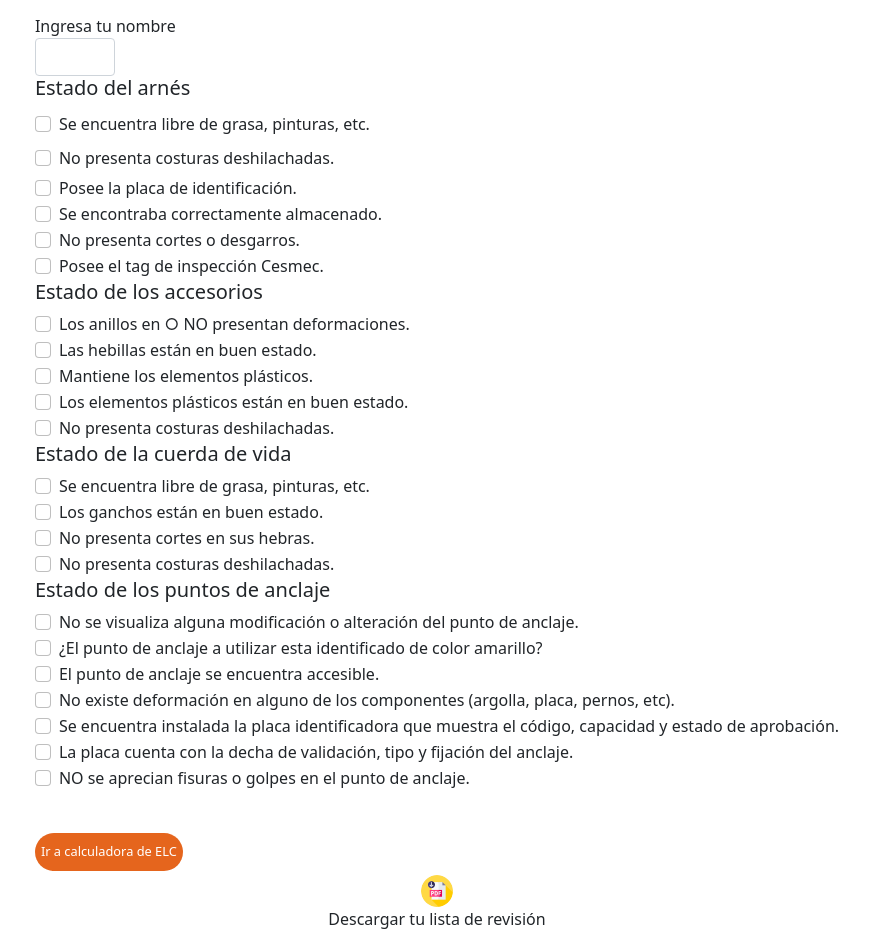
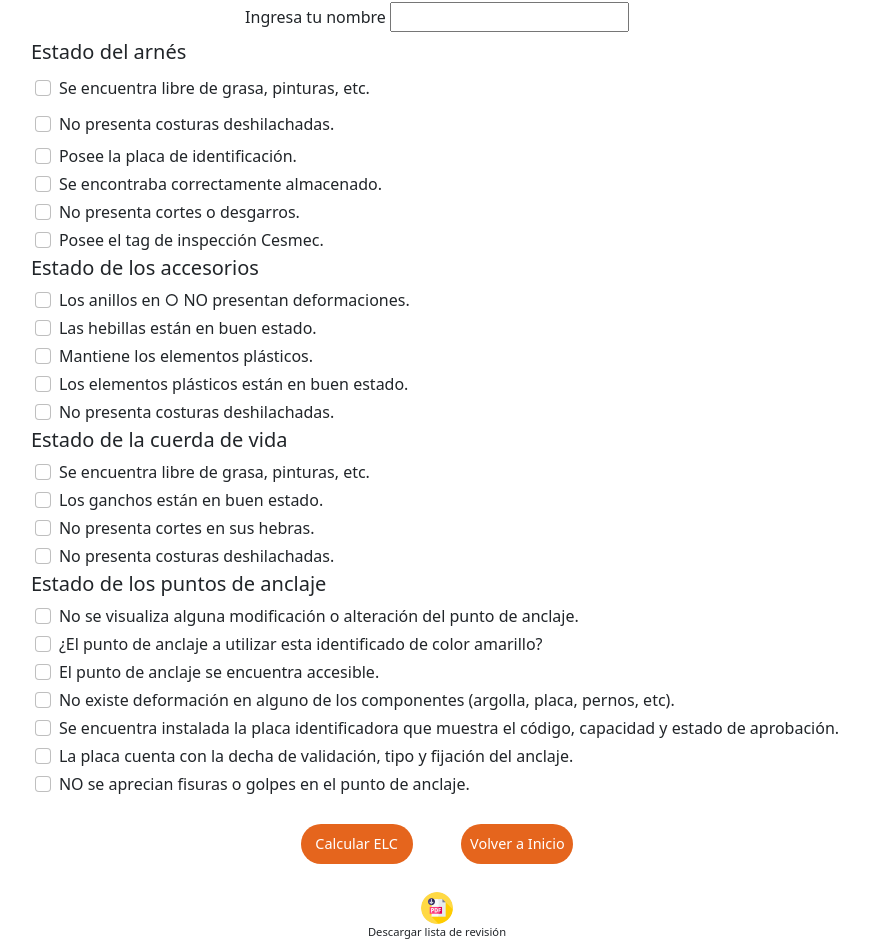
Before and after one commit to emmiraffo/desafio-bhp, a React (Create React App) app: page /checklist in a window 1280 px wide. Shown: the part 167-1119 px from the top of the page, without its empty margins (203-1072 px from the left). Built offline with nearby package versions, Linux system fonts and the light colour scheme.

Commit message:
se agrega info a punto de anclaje

```diff
--- a/src/components/Calculator.jsx
+++ b/src/components/Calculator.jsx
@@ -20,7 +20,7 @@ function Calculator(props) {
         }
     }
 
-    return <div className="container">
+    return <div className="container-calculator">
         <img src="https://firebasestorage.googleapis.com/v0/b/elc-bhp.appspot.com/o/bhp_orn_rgb_pos%5B1%5D.png?alt=media&token=e67982c5-67f2-4153-9201-a18c75117eff" alt="logo" width="100px" />
         <h1 className="name">CALCULADORA</h1>
         <p  >ELC</p>
--- a/src/components/CheckList.css
+++ b/src/components/CheckList.css
@@ -7,15 +7,16 @@
 
 }
 
-.btn-calculator{
+.btn-checklist{
     align-self: center;
     background-color: #E5651D;
-    font-size: 0.8em;
-    height: 3em;
+    font-size: 0.9em;
+    height: 2.5rem;
+    width: 7rem;
     border-radius: 50px;
     color: white;
     border: none;
-    margin-top: 5%;
+    margin: 3%;
 
 }
 .btn-pdf{
@@ -25,3 +26,7 @@
     height: 32px;
     border-radius: 20px;
 }
+.text-pdf{
+    font-size: 0.7rem;
+
+}
--- a/src/components/CheckList.jsx
+++ b/src/components/CheckList.jsx
@@ -14,8 +14,7 @@ const CheckList = () => {
 
     const onSubmit = (data) => {
         console.log(data)
-        history.push('/calculadora');
-
+        history.push('/calculadora')
     }
 
 
@@ -33,52 +32,51 @@ function generatePDF () {
     return (
         <div className="check-container">
             <img src="https://firebasestorage.googleapis.com/v0/b/elc-bhp.appspot.com/o/bhp_orn_rgb_pos%5B1%5D.png?alt=media&token=e67982c5-67f2-4153-9201-a18c75117eff" alt="logo" width="100px" />
-            <h4 id ="h4"> Revisión de arnés de seguridad y puntos de anclaje</h4>
-            <p>Por tu seguridad, asegurate de revisar tu área de trabajo.</p>
             <form onSubmit={handleSubmit(onSubmit)} id="form" className="p-1">
-                <div>
+                <h4 className="text-center"> Revisión de arnés de seguridad y puntos de anclaje.</h4>
+                <h6 className="m-2">Asegúrate de revisar tu área de trabajo.</h6>
+                <div className="m-2 text-center">
                     <label className="me-1">Ingresa tu nombre</label>
-                    <input type="text" className="form-control" name="nombre" {...register("p1", { required: true })}/>
+                    <input type="text"  name="nombre" {...register("p1", { required: true })}/>
                         {errors.p1 && <span className="text-danger text-small">Tu nombre es requerido</span>}
-
                 </div>
                 <h5>Estado del arnés</h5>
-                <div className="form-check" >
+                <div className="form-check m-1" >
                     <input className="form-check-input my-2" type="checkbox" name="check" {...register("p2", { required: true })} />
                     <label className="form-check-label my-1" id="form1">
                         Se encuentra libre de grasa, pinturas, etc.
                     </label>
                         {errors.p2 && <span className="text-danger text-small">Para continuar tu trabajo contacta a tu supervisor/a. ¡Tu seguridad es importante!</span>}
                 </div>
-                <div className="form-check">
+                <div className="form-check m-1">
                     <input className="form-check-input my-2" type="checkbox" name="check" {...register("p3", { required: true })}/>
                     <label className="form-check-label my-1">
                         No presenta costuras deshilachadas.
                     </label>
                         {errors.p3 && <span className="text-danger text-small">Para continuar tu trabajo contacta a tu supervisor/a. ¡Tu seguridad es importante!</span>}
                 </div>
-                <div className="form-check">
+                <div className="form-check m-1">
                     <input className="form-check-input" type="checkbox" value="" name="check" {...register("p4", { required: true })}/>
                     <label className="form-check-label">
                         Posee la placa de identificación.
                     </label>
                         {errors.p4 && <span className="text-danger text-small">Para continuar tu trabajo contacta a tu supervisor/a. ¡Tu seguridad es importante!</span>}
                 </div>
-                <div className="form-check">
+                <div className="form-check m-1">
                     <input className="form-check-input" type="checkbox" value="" name="check" {...register("p5", { required: true })}/>
                     <label className="form-check-label">
                         Se encontraba correctamente almacenado.
                     </label>
                         {errors.p5 && <span className="text-danger text-small">Para continuar tu trabajo contacta a tu supervisor/a. ¡Tu seguridad es importante!</span>}
                 </div>
-                <div className="form-check">
+                <div className="form-check m-1">
                     <input className="form-check-input" type="checkbox"  name="check" {...register("p6", { required: true })}/>
                     <label className="form-check-label" >
                         No presenta cortes o desgarros.
                     </label>
                         {errors.p6 && <span className="text-danger text-small">Para continuar tu trabajo contacta a tu supervisor/a. ¡Tu seguridad es importante!</span>}
                 </div>
-                <div className="form-check">
+                <div className="form-check m-1">
                     <input className="form-check-input" type="checkbox"  name="check" {...register("p7", { required: true })}/>
                     <label className="form-check-label" >
                         Posee el tag de inspección Cesmec.
@@ -86,35 +84,35 @@ function generatePDF () {
                         {errors.p7 && <span className="text-danger text-small">Para continuar tu trabajo contacta a tu supervisor/a. ¡Tu seguridad es importante!</span>}
                 </div>
                 <h5>Estado de los accesorios</h5>
-                <div className="form-check">
+                <div className="form-check m-1">
                     <input className="form-check-input" type="checkbox"  name="check" {...register("p8", { required: true })}/>
                     <label className="form-check-label" >
                         Los anillos en ○ NO presentan deformaciones.
                     </label>
                         {errors.p8 && <span className="text-danger text-small">Para continuar tu trabajo contacta a tu supervisor/a. ¡Tu seguridad es importante!</span>}
                 </div>
-                <div className="form-check">
+                <div className="form-check m-1">
                     <input className="form-check-input" type="checkbox" name="check" {...register("p9", { required: true })}/>
                     <label className="form-check-label" >
                         Las hebillas están en buen estado.
                     </label>
                         {errors.p9 && <span className="text-danger text-small">Para continuar tu trabajo contacta a tu supervisor/a. ¡Tu seguridad es importante!</span>}
                 </div>
-                <div className="form-check">
+                <div className="form-check m-1">
                     <input className="form-check-input" type="checkbox" name="check" {...register("p10", { required: true })}/>
                     <label className="form-check-label" >
                         Mantiene los elementos plásticos.
                     </label>
                         {errors.p10 && <span className="text-danger text-small">Para continuar tu trabajo contacta a tu supervisor/a. ¡Tu seguridad es importante!</span>}
                 </div>
-                <div className="form-check">
+                <div className="form-check m-1">
                     <input className="form-check-input" type="checkbox" name="check" {...register("p11", { required: true })}/>
                     <label className="form-check-label">
                         Los elementos plásticos están en buen estado.
                     </label>
                         {errors.p11 && <span className="text-danger text-small">Para continuar tu trabajo contacta a tu supervisor/a. ¡Tu seguridad es importante!</span>}
                 </div>
-                <div className="form-check">
+                <div className="form-check m-1">
                     <input className="form-check-input" type="checkbox" name="check" {...register("p12", { required: true })}/>
                     <label className="form-check-label">
                         No presenta costuras deshilachadas.
@@ -122,28 +120,28 @@ function generatePDF () {
                         {errors.p12 && <span className="text-danger text-small">Para continuar tu trabajo contacta a tu supervisor/a. ¡Tu seguridad es importante!</span>}
                 </div>
                 <h5>Estado de la cuerda de vida</h5>
-                <div className="form-check">
+                <div className="form-check m-1">
                     <input className="form-check-input" type="checkbox" name="check" {...register("p13", { required: true })}/>
                     <label className="form-check-label">
                         Se encuentra libre de grasa, pinturas, etc.
                     </label>
                         {errors.p13 && <span className="text-danger text-small">Para continuar tu trabajo contacta a tu supervisor/a. ¡Tu seguridad es importante!</span>}
                 </div>
-                <div className="form-check">
+                <div className="form-check m-1">
                     <input className="form-check-input" type="checkbox" name="check" {...register("p14", { required: true })}/>
                     <label className="form-check-label">
                         Los ganchos están en buen estado.
                     </label>
                         {errors.p14 && <span className="text-danger text-small">Para continuar tu trabajo contacta a tu supervisor/a. ¡Tu seguridad es importante!</span>}
                 </div>
-                <div className="form-check">
+                <div className="form-check m-1">
                     <input className="form-check-input" type="checkbox" name="check" {...register("p15", { required: true })}/>
                     <label className="form-check-label">
                         No presenta cortes en sus hebras.
                     </label>
                         {errors.p15 && <span className="text-danger text-small">Para continuar tu trabajo contacta a tu supervisor/a. ¡Tu seguridad es importante!</span>}
                 </div>
-                <div className="form-check">
+                <div className="form-check m-1">
                     <input className="form-check-input" type="checkbox" name="check" {...register("p16", { required: true })}/>
                     <label className="form-check-label" for="flexCheckDefault">
                         No presenta costuras deshilachadas.
@@ -151,59 +149,62 @@ function generatePDF () {
                         {errors.p16 && <span className="text-danger text-small">Para continuar tu trabajo contacta a tu supervisor/a. ¡Tu seguridad es importante!</span>}
                 </div>
                 <h5>Estado de los puntos de anclaje</h5>
-                <div className="form-check">
+                <div className="form-check m-1">
                     <input className="form-check-input" type="checkbox" name="check" {...register("p17", { required: true })}/>
                     <label className="form-check-label" for="flexCheckDefault">
                         No se visualiza alguna modificación o alteración del punto de anclaje.
                     </label>
                         {errors.p17 && <span className="text-danger text-small">Para continuar tu trabajo contacta a tu supervisor/a. ¡Tu seguridad es importante!</span>}
                 </div>
-                <div className="form-check">
+                <div className="form-check m-1">
                     <input className="form-check-input" type="checkbox" name="check" {...register("p18", { required: true })}/>
                     <label className="form-check-label">
                         ¿El punto de anclaje a utilizar esta identificado de color amarillo?
                     </label>
                         {errors.p18 && <span className="text-danger text-small">Para continuar tu trabajo contacta a tu supervisor/a. ¡Tu seguridad es importante!</span>}
                 </div>
-                <div className="form-check">
+                <div className="form-check m-1">
                     <input className="form-check-input" type="checkbox" name="check" {...register("p19", { required: true })}/>
                     <label className="form-check-label">
                         El punto de anclaje se encuentra accesible.
                     </label>
                         {errors.p19 && <span className="text-danger text-small">Para continuar tu trabajo contacta a tu supervisor/a. ¡Tu seguridad es importante!</span>}
                 </div>
-                <div className="form-check">
+                <div className="form-check m-1">
                     <input className="form-check-input" type="checkbox" name="check" {...register("p20", { required: true })}/>
                     <label className="form-check-label" >
                         No existe deformación en alguno de los componentes (argolla, placa, pernos, etc).
                     </label>
                         {errors.p20 && <span className="text-danger text-small">Para continuar tu trabajo contacta a tu supervisor/a. ¡Tu seguridad es importante!</span>}
                 </div>
-                <div className="form-check">
+                <div className="form-check m-1">
                     <input className="form-check-input" type="checkbox" name="check" {...register("p21", { required: true })}/>
                     <label className="form-check-label" >
                         Se encuentra instalada la placa identificadora que muestra el código, capacidad y estado de aprobación.
                     </label>
                         {errors.p21 && <span className="text-danger text-small">Para continuar tu trabajo contacta a tu supervisor/a. ¡Tu seguridad es importante!</span>}
                 </div>
-                <div className="form-check">
+                <div className="form-check m-1">
                     <input className="form-check-input" type="checkbox" name="check" {...register("p22", { required: true })}/>
                     <label className="form-check-label" >
                     La placa cuenta con la decha de validación, tipo y fijación del anclaje.
                     </label>
                         {errors.p22 && <span className="text-danger text-small">Para continuar tu trabajo contacta a tu supervisor/a. ¡Tu seguridad es importante!</span>}
                 </div>
-                <div className="form-check">
+                <div className="form-check m-1">
                     <input className="form-check-input" type="checkbox" name="check" {...register("p23", { required: true })}/>
                     <label className="form-check-label" >
                         NO se aprecian fisuras o golpes en el punto de anclaje.
                     </label>
                         {errors.p23 && <span className="text-danger text-small">Para continuar tu trabajo contacta a tu supervisor/a. ¡Tu seguridad es importante!</span>}
                 </div>
-                <button type="submit" className="btn-calculator">Ir a calculadora de ELC</button>
+                <div className="d-flex flex-row justify-content-center">
+                    <button type="submit" className="btn-checklist">Calcular ELC</button>
+                    <button className="btn-checklist">Volver a Inicio</button>
+                </div>
             </form>
             <button className="btn-pdf" onClick={generatePDF}></button>
-            <span>Descargar tu lista de revisión</span>
+            <span className="text-pdf" >Descargar lista de revisión</span>
         </div>
     )
 }
--- a/src/components/HarnessTwo.jsx
+++ b/src/components/HarnessTwo.jsx
@@ -10,24 +10,23 @@ const HarnessTwo = () => {
   }
 
   return (
-    <div className="container">
+    <div className="container-harness">
       <img src="https://firebasestorage.googleapis.com/v0/b/elc-bhp.appspot.com/o/bhp_orn_rgb_pos%5B1%5D.png?alt=media&token=e67982c5-67f2-4153-9201-a18c75117eff" width="100px" />
       <h1 className="name">SOLDADOR</h1>
-      <div class="accordion accordion-flush" id="accordionFlushExample">
-        <div class="accordion-item">
-          <h2 class="accordion-header" id="flush-headingOne">
-            <button class="accordion-button collapsed" type="button" data-bs-toggle="collapse" data-bs-target="#flush-collapseOne" aria-expanded="false" aria-controls="flush-collapseOne">
+      <div className="accordion accordion-flush m-4" width="5rem">
+        <div className="accordion-item">
+          <h2 className="accordion-header" id="flush-headingOne">
+          <button className="accordion-button collapsed" type="button" data-bs-toggle="collapse" data-bs-target="#flush-collapseOne" aria-expanded="false" aria-controls="flush-collapseOne">
               <h2>Arnés Especial</h2>
               </button>
             </h2>
             <div id="flush-collapseOne" class="accordion-collapse collapse" aria-labelledby="flush-headingOne" data-bs-parent="#accordionFlushExample">
-            <div class="accordion-body">
-        <div className="harnessInfo">
+              <div className="accordion-body">
             <div>
             <img className="imgInfo" src="https://bbrtreck.s3-sa-east-1.amazonaws.com/images/product/09-02-008-F1-1300.jpg" width="150px" />
-          </div>
+
             <div>
-            <p className="info">Arnés para trabajos para la soldadura o trabajos en caliente.
+              <p className="fs-6">Arnés para trabajos para la soldadura o trabajos en caliente.
               Diseñados en  materiales tales como aramida o materiales similares, este puede tener argollas metálicas.
               </p>
             </div>
@@ -35,35 +34,42 @@ const HarnessTwo = () => {
             </div>
           </div>
         </div>
-        <div class="accordion-item">
-          <h2 class="accordion-header" id="flush-headingTwo">
-            <button class="accordion-button collapsed" type="button" data-bs-toggle="collapse" data-bs-target="#flush-collapseTwo" aria-expanded="false" aria-controls="flush-collapseTwo">
+        <div className="accordion-item">
+          <h2 className="accordion-header" id="flush-headingTwo">
+            <button className="accordion-button collapsed" type="button" data-bs-toggle="collapse" data-bs-target="#flush-collapseTwo" aria-expanded="false" aria-controls="flush-collapseTwo">
             <h2>Punto de Anclaje</h2>
             </button>
           </h2>
           <div id="flush-collapseTwo" class="accordion-collapse collapse" aria-labelledby="flush-headingTwo" data-bs-parent="#accordionFlushExample">
-            <div class="accordion-body">
+            <div className="accordion-body">
               <div className="harnessInfo">
                 <div>
                 <img src="https://cloudfront-us-east-1.images.arcpublishing.com/radiomitre/AFKEW2EGVZFCLDKRA2B7TJ65Z4.png" width="150px" />
                 </div>
                 <div>
-                <p className="info">Amet minim mollit non deserunt ullamco est sit aliqua dolor do amet sint. Velit officia consequat duis enim velit mollit. Exercitation veniam consequat sunt nostrud amet.
-                    Amet minim mollit non deserunt ullamco est sit aliqua dolor do amet sint. Velit officia consequat duis enim velit mollit. Exercitation veniam consequat sunt nostrud amet.
-                </p>
+                  <h6>El punto de anclaje deberá cumplir con los siguientes requisitos:</h6>
+                    <ol>
+                      <li>Deberá resistir una carga mayor o igual a 2.226 Kg.por trabajador conectado.</li>
+                      <li>Deberá ser independiente de cualquier anclaje que vaya a ser usado para suspender o soportar plataformas de trabajo.</li>
+                      <li>Deberá adaptarse al tipo de trabajo a desarrollar, a la instalación y a la estructura disponible.</li>
+                      <li>Los puntos de anclaje deben estar identificados por una placa que muestre de manera permanente y legible el código, capacidad y estado de aprobación.</li>
+                      <li>Los dispositivos de anclaje para ser certificados deben cumplir satisfactoriamente los ensayos estipulados en ANSI/ASSE Z359.1-2007 4.3.6 o la EN 795:2012.</li>
+                      <li>Estar certificados por una persona calificada.</li>
+                      <li>Si no te sientes seguro/a no sigas con el trabajo. Para mayor información contacta a tu supervisor/a.</li>
+                    </ol>
                 </div>
               </div>
             </div>
           </div>
         </div>
-        <form className="knowledgeCheck" onSubmit={continuar}>
+        <form className="m-2" onSubmit={continuar}>
           <div className="form-check">
             <input className="form-check-input my-2" type="checkbox" required/>
-            <label className="form-check-label my-1" for="flexCheckDefault">
+            <label className="form-check-label my-1 fw-light">
              Tomo conocimiento de las indicaciones y me comprometo a cumplir con los estándares establecidos.
             </label>
           </div>
-          <button type="submit" class="btn btn-secondary">CONTINUAR</button>
+          <button type="submit" className="btn btn-secondary">CONTINUAR</button>
         </form>
     </div>
   </div>
--- a/src/style.css
+++ b/src/style.css
@@ -9,7 +9,7 @@
 
 }
 
-.container p {
+.container-calculator p {
     color: #414141;
     text-align: center;
     font-weight: bold;
@@ -131,24 +131,4 @@
     width: 40vw;
 }
 
-.harnessInfo{
-    display: flex;
-    flex-direction: row;
-    align-items: center;
-    font-size: 10%;
 }
-
-.container p{
-    font-size: 0.2rem;
-}
-.knowledgeCheck{
-    display: flex;
-    flex-direction:column;
-    align-items: center;
-    padding-top: 10%;
-}
-
-.accordion{
-    padding-top: 10%;
-}
-}
```
Also changed, not shown: src/components/HarnessOne.jsx (+29 -30 lines), src/components/HarnessThree.jsx (+45 -28 lines). Lines whose indentation alone changed are shown as unchanged.
